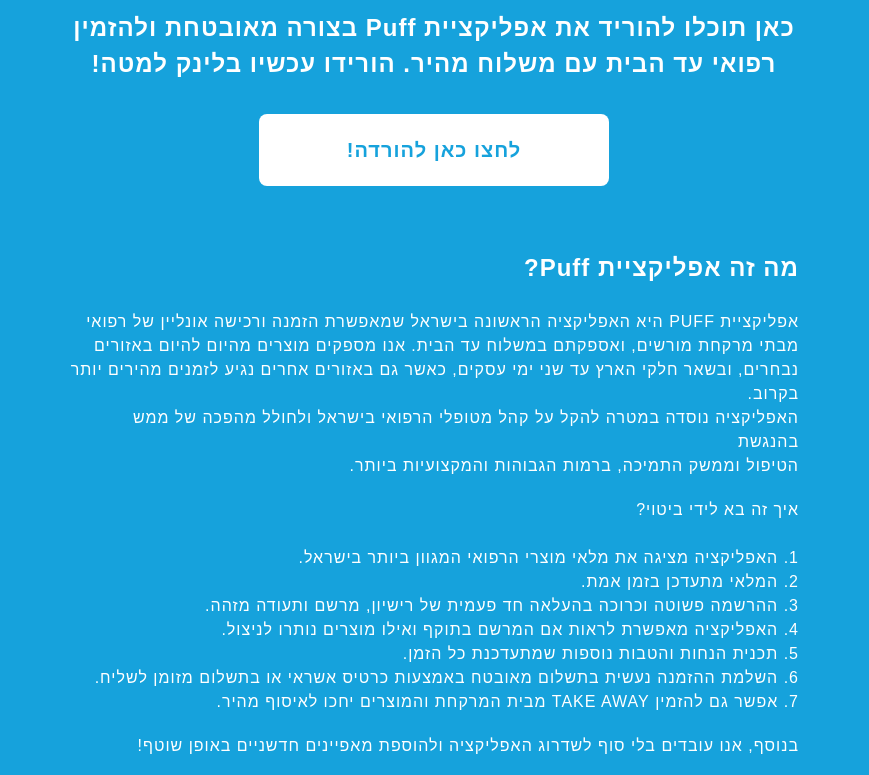
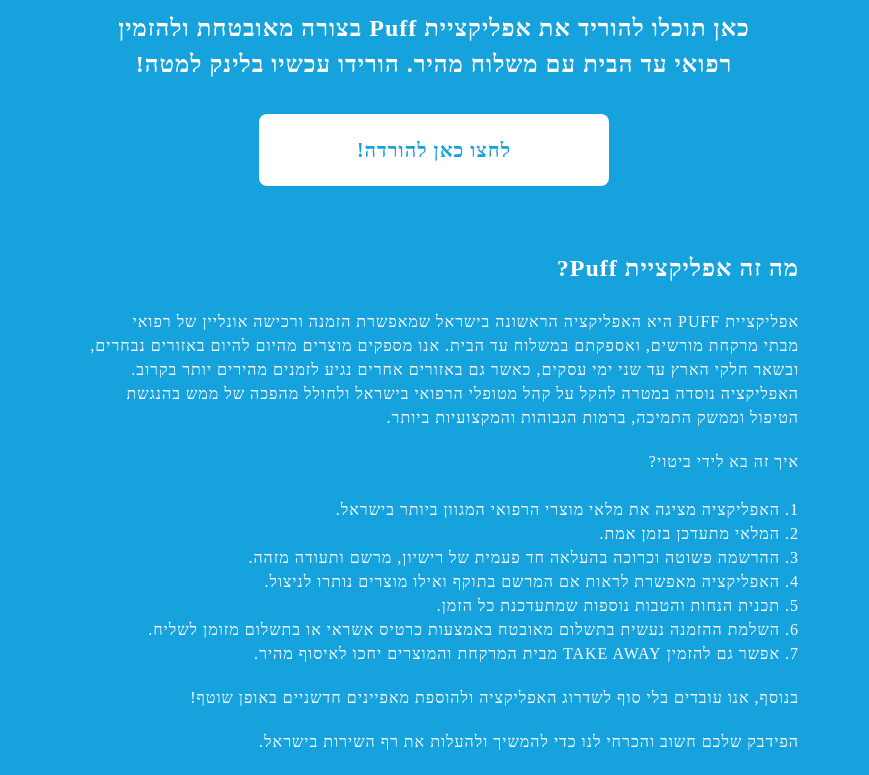
Before and after one commit to Israel-IT/puff-links, a plain HTML site: page index.html in a window 1280 px wide. Shown: the part 236-1011 px from the top of the page, without its empty margins (206-1075 px from the left). Drawn offline with Linux system fonts and the light colour scheme.

Commit message:
change font

```diff
--- a/css/style.css
+++ b/css/style.css
@@ -91,7 +91,7 @@ h6 {
 
 body {
   background-color: #16a2dc;
-  font-family: 'Arial';
+  font-family: 'Heebo';
   color: #fff;
   font-size: 16px;
   line-height: 1.5;
```
